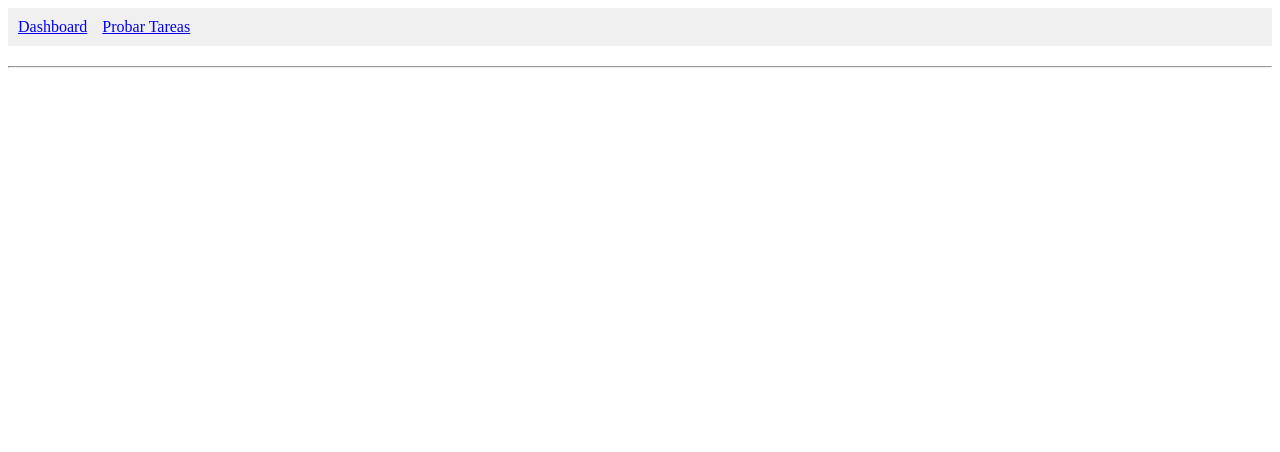
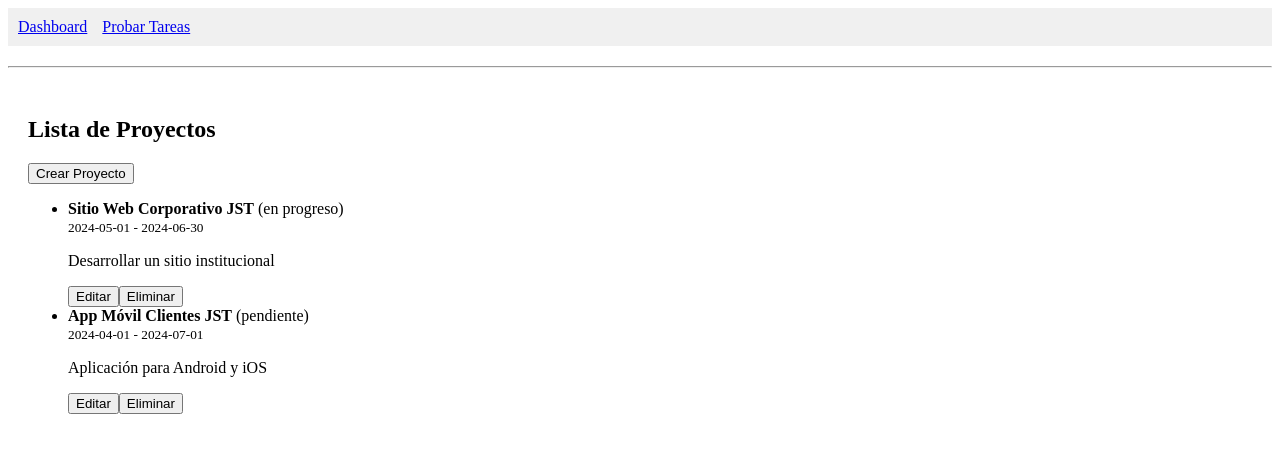
Before and after one commit to JonatanST/gestor-proyectos, an Angular app: page /projects in a window 1280 px wide. Before the commit this address led to /. Shown: the top 452 px of the page. Built offline with nearby package versions, Linux system fonts and the light colour scheme; data requests are answered from the project's data file.

Commit message:
feat: Se muestra lista de proyectos y se eliminan proyectos con integracion a json-server

```diff
--- /dev/null
+++ b/db.json
@@ -0,0 +1,20 @@
+{
+  "projects": [
+    {
+      "id": 1,
+      "nombre": "Sitio Web Corporativo JST",
+      "descripcion": "Desarrollar un sitio institucional",
+      "fechaInicio": "2024-05-01",
+      "fechaEntrega": "2024-06-30",
+      "estado": "en progreso"
+    },
+    {
+      "id": 2,
+      "nombre": "App Móvil Clientes JST",
+      "descripcion": "Aplicación para Android y iOS",
+      "fechaInicio": "2024-04-01",
+      "fechaEntrega": "2024-07-01",
+      "estado": "pendiente"
+    }
+  ]
+}
--- a/package.json
+++ b/package.json
@@ -10,7 +10,8 @@
     "test:ci": "ng test --configuration=ci",
     "format": "biome format --write .",
     "lint": "biome check .",
-    "lint:fix": "biome check --apply-unsafe ."
+    "lint:fix": "biome check --apply-unsafe .",
+    "json-server": "json-server --watch db.json --port 3000"
   },
   "private": true,
   "dependencies": {
@@ -32,6 +33,7 @@
     "@biomejs/biome": "1.9.4",
     "@types/jasmine": "~5.1.0",
     "jasmine-core": "~5.6.0",
+    "json-server": "^1.0.0-beta.3",
     "karma": "~6.4.0",
     "karma-chrome-launcher": "~3.2.0",
     "karma-coverage": "~2.2.0",
--- a/src/app/app.config.ts
+++ b/src/app/app.config.ts
@@ -1,7 +1,11 @@
-import { type ApplicationConfig, provideZoneChangeDetection } from '@angular/core';
+import {
+  type ApplicationConfig,
+  provideZoneChangeDetection,
+} from '@angular/core';
 import { provideRouter } from '@angular/router';
 import { routes } from './app.routes';
 import { LoggerService } from './core/services/logger.service';
+import { provideHttpClient } from '@angular/common/http';
 
 export const appConfig: ApplicationConfig = {
   providers: [
@@ -10,5 +14,6 @@ export const appConfig: ApplicationConfig = {
     provideRouter(routes),
     LoggerService,
     // ... otros providers globales irían aquí (HttpClient, etc.)
+    provideHttpClient(),
   ],
 };
--- a/src/app/app.routes.ts
+++ b/src/app/app.routes.ts
@@ -28,9 +28,19 @@ export const routes: Routes = [
     path: 'tasks',
     // Apunta al archivo de rutas del feature
     // 'm' es el módulo cargado, accedemos a la constante TASKS_ROUTES exportada
-    loadChildren: () => import('./features/tasks/tasks.routes').then((m) => m.TASKS_ROUTES),
+    loadChildren: () =>
+      import('./features/tasks/tasks.routes').then((m) => m.TASKS_ROUTES),
     // título base para las rutas hijas de este feature
     title: 'Mis Tareas',
+  },
+
+  {
+    path: 'projects',
+    loadChildren: () =>
+      import('./features/projects/projects.routes').then(
+        (m) => m.PROJECTS_ROUTES
+      ),
+    title: 'Gestor de Proyectos',
   },
 
   /*
--- a/src/app/features/projects/pages/project-list/project-list/project-list.component.html
+++ b/src/app/features/projects/pages/project-list/project-list/project-list.component.html
@@ -1 +1,21 @@
-<p>project-list works!</p>
+<section class="project-list">
+  <h1>Lista de Proyectos</h1>
+
+  <button routerLink="/projects/new">Crear Proyecto</button>
+
+  <ul *ngIf="proyectos$ | async as proyectos; else cargando">
+    <li *ngFor="let proyecto of proyectos">
+      <div>
+        <strong>{{ proyecto.nombre }}</strong> ({{ proyecto.estado }})<br />
+        <small>{{ proyecto.fechaInicio }} - {{ proyecto.fechaEntrega }}</small>
+        <p>{{ proyecto.descripcion }}</p>
+      </div>
+      <button [routerLink]="['/projects/edit', proyecto.id]">Editar</button>
+      <button (click)="eliminar(proyecto.id)">Eliminar</button>
+    </li>
+  </ul>
+
+  <ng-template #cargando>
+    <p>Cargando proyectos...</p>
+  </ng-template>
+</section>
--- a/src/app/features/projects/pages/project-list/project-list/project-list.component.ts
+++ b/src/app/features/projects/pages/project-list/project-list/project-list.component.ts
@@ -1,9 +1,29 @@
-import { Component } from '@angular/core';
+import { Component, OnInit } from '@angular/core';
+import { CommonModule } from '@angular/common';
+import { ProjectService } from '../../../services/project.service';
+import { Project } from '../../../models/project.model';
+import { Observable } from 'rxjs';
+import { RouterModule } from '@angular/router';
 
 @Component({
   selector: 'app-project-list',
-  imports: [],
+  standalone: true,
+  imports: [CommonModule, RouterModule],
   templateUrl: './project-list.component.html',
-  styleUrl: './project-list.component.scss',
+  styleUrls: ['./project-list.component.scss'],
 })
-export class ProjectListComponent {}
+export class ProjectListComponent implements OnInit {
+  proyectos$!: Observable<Project[]>;
+
+  constructor(private projectService: ProjectService) {}
+
+  ngOnInit(): void {
+    this.proyectos$ = this.projectService.getProyectos();
+  }
+
+  eliminar(id: number): void {
+    this.projectService.eliminarProyecto(id).subscribe(() => {
+      this.proyectos$ = this.projectService.getProyectos();
+    });
+  }
+}
--- /dev/null
+++ b/src/app/features/projects/projects.routes.ts
@@ -0,0 +1,10 @@
+import { Routes } from '@angular/router';
+import { ProjectListComponent } from './pages/project-list/project-list/project-list.component';
+
+export const PROJECTS_ROUTES: Routes = [
+  {
+    path: '',
+    component: ProjectListComponent,
+    title: 'Listado de Proyectos',
+  },
+];
--- /dev/null
+++ b/src/app/features/projects/services/project.service.ts
@@ -0,0 +1,33 @@
+import { Injectable } from '@angular/core';
+import { HttpClient } from '@angular/common/http';
+import { Project } from '../../projects/models/project.model';
+import { Observable } from 'rxjs';
+
+@Injectable({
+  providedIn: 'root',
+})
+export class ProjectService {
+  private readonly API_URL = 'http://localhost:3000/projects';
+
+  constructor(private http: HttpClient) {}
+
+  getProyectos(): Observable<Project[]> {
+    return this.http.get<Project[]>(this.API_URL);
+  }
+
+  getProyectoPorId(id: number): Observable<Project> {
+    return this.http.get<Project>(`${this.API_URL}/${id}`);
+  }
+
+  agregarProyecto(proyecto: Project): Observable<Project> {
+    return this.http.post<Project>(this.API_URL, proyecto);
+  }
+
+  actualizarProyecto(proyecto: Project): Observable<Project> {
+    return this.http.put<Project>(`${this.API_URL}/${proyecto.id}`, proyecto);
+  }
+
+  eliminarProyecto(id: number): Observable<void> {
+    return this.http.delete<void>(`${this.API_URL}/${id}`);
+  }
+}
```
Also changed, not shown: src/app/features/projects/models/project.model.ts (added, +10 -0 lines), 1 other file (tests, documents, lock files or other folders).
